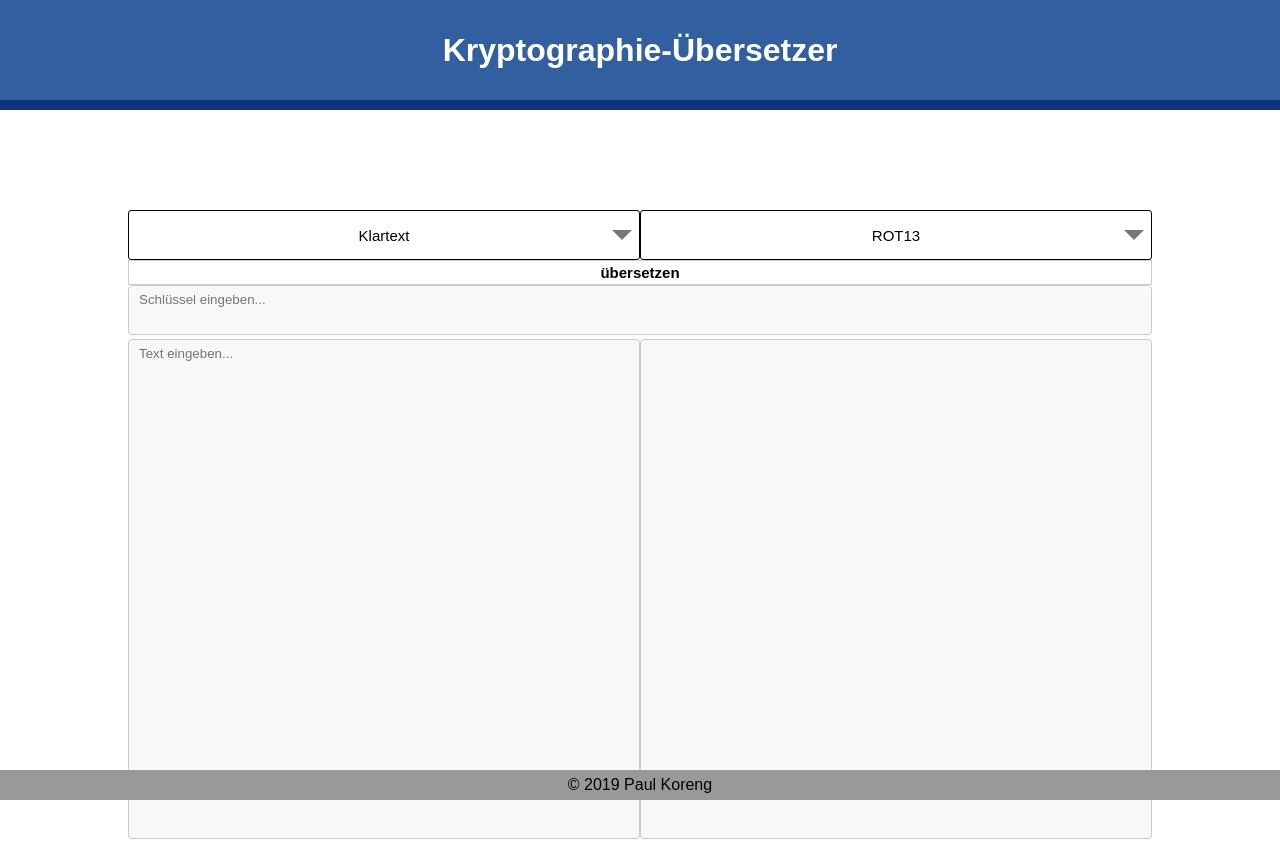
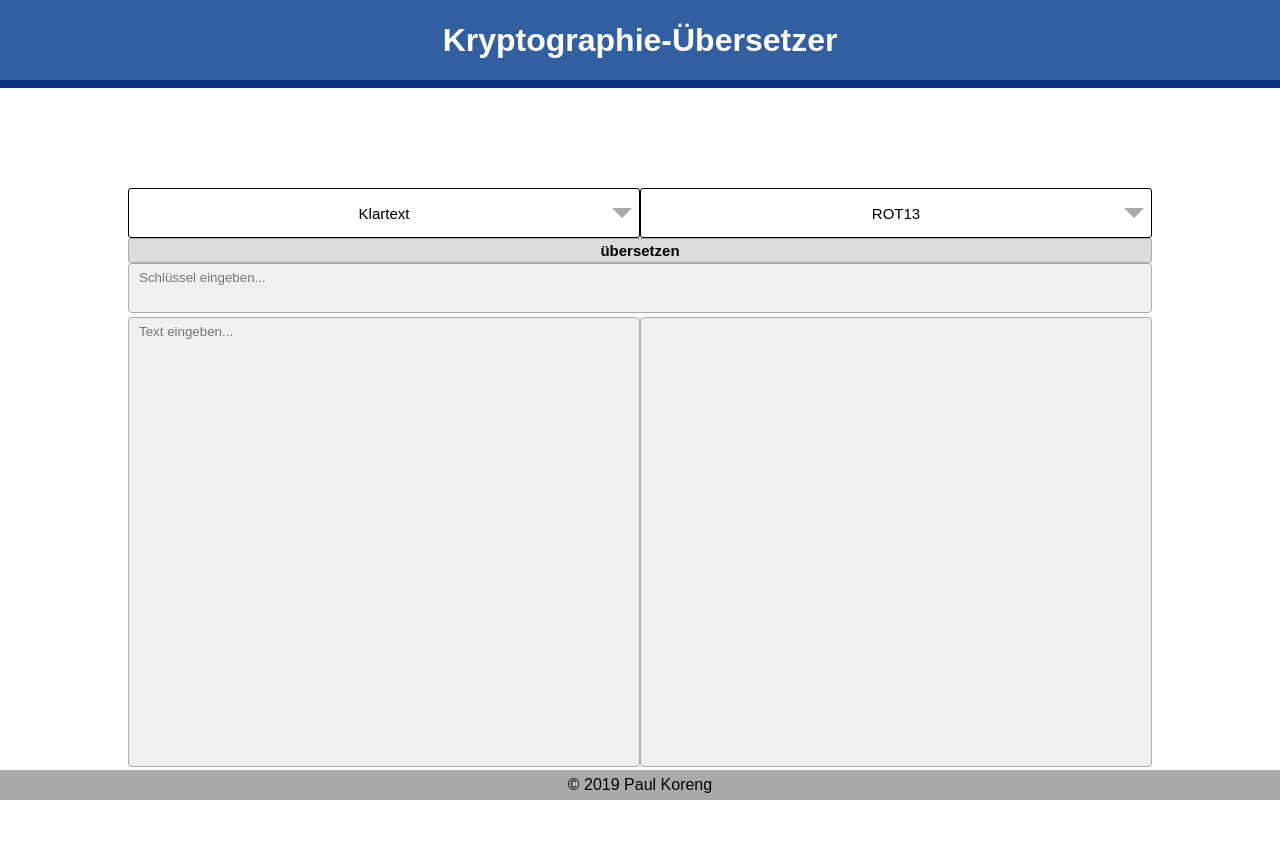
Before and after one commit to salteax/Kryptographie-Uebersetzer, a plain HTML site: page index.html in a window 1280 px wide. After the commit the page ends 800 px from the top, so only its background shows below. Drawn offline with Linux system fonts and the light colour scheme.

Commit message:
style.css ergänzt und verbessert. index.html ergänzt.

```diff
--- a/css/style.css
+++ b/css/style.css
@@ -7,19 +7,19 @@
 html {
   height: 100%;
   width: 100%;
-  overflow: hidden;
 }
 
 header {
   width: 100%;
-  height: 100px;
+  min-height: 80px;
   background: rgb(50, 95, 160);
-  border-bottom: 10px solid rgb(16, 50, 126);
+  border-bottom: 8px solid rgb(15, 50, 125);
+  word-wrap: break-word;
 }
 
 header h1 {
   text-align: center;
-  line-height: 100px;
+  line-height: 80px;
   color: rgb(255, 255, 255);
 }
 
@@ -28,11 +28,11 @@ select::-ms-expand{
 }
 
 footer {
-  position:fixed;
-  bottom:0px;
-  height:30px;
-  width:100%;
-  background:#999;
+  position: fixed;
+  bottom: 0px;
+  height: 30px;
+  width: 100%;
+  background: rgb(170, 170, 170);
 }
 
 footer p {
@@ -74,7 +74,7 @@ footer p {
 .selection-box::after{
     content: "";
     display: inline-block;
-    border-top: 10px solid #777;
+    border-top: 10px solid rgb(170, 170, 170);
     border-right:10px solid transparent;
     border-left:10px solid transparent;
     position: absolute;
@@ -89,7 +89,7 @@ footer p {
   width: 100%;
   height: 100%;
   text-align: center;
-  border: 1px solid #000;
+  border: 1px solid rgb(0, 0, 0);
   border-radius: 3px;
   cursor: pointer;
   background: transparent;
@@ -107,23 +107,29 @@ footer p {
 .btn {
   width: 100%;
   height: 25px;
-  border: 1px solid #ccc;
-  background: transparent;
+  border: 1px solid rgb(170, 170, 170);
+  color: rgb(0, 0, 0);
+  background: rgb(220, 220, 220);
   transition: 0.3s linear;
   position: relative;
   font-size: 15px;
   font-weight: 600;
+  border-radius: 3px;
   cursor: pointer;
 }
 
 .btn:hover {
-  background: #ccc;
+  background: rgb(170, 170, 170);
+}
+
+.btn:active {
+  background: rgb(120, 120, 120);
 }
 
 .content {
   position: relative;
   width: 100%;
-  height: 500px;
+  height: 450px;
   display: table;
 }
 
@@ -142,9 +148,9 @@ footer p {
   outline: none;
   box-sizing: border-box;
   padding: 6px 10px;
-  border: 1px solid #ccc;
+  border: 1px solid rgb(170, 170, 170);
   border-radius: 4px;
-  background-color: #f8f8f8;
+  background-color: rgb(240, 240, 240);
   resize: none;
 }
 
@@ -155,9 +161,9 @@ footer p {
   outline: none;
   padding: 6px 10px;
   box-sizing: border-box;
-  border: 1px solid #ccc;
+  border: 1px solid rgb(170, 170, 170);
   border-radius: 4px;
-  background-color: #f8f8f8;
+  background-color: rgb(240, 240, 240);
 }
 
 .textbox:focus {
--- a/index.html
+++ b/index.html
@@ -32,8 +32,8 @@
         <div class="item" id="i1">
           <div class="selection-box">
             <select class="selection" id="sel1">
-              <option value="0">Klartext</option>
-              <option value="1">Geheimtext</option>
+              <option value="0" title="Verschlüsselung">Klartext</option>
+              <option value="1" title="Entschlüsselung">Geheimtext</option>
             </select>
           </div>
         </div>
```
